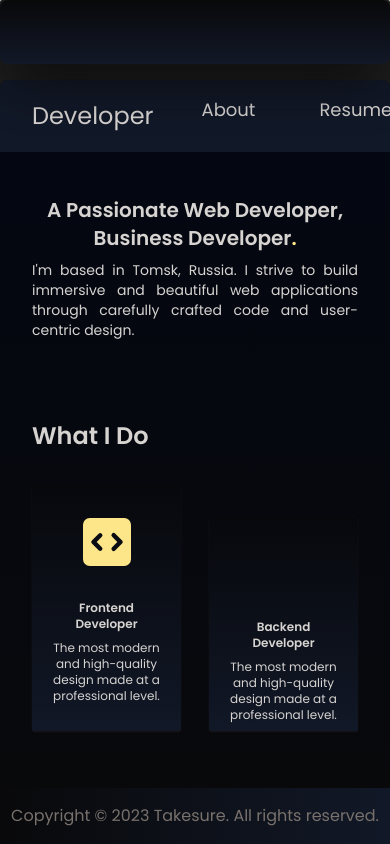
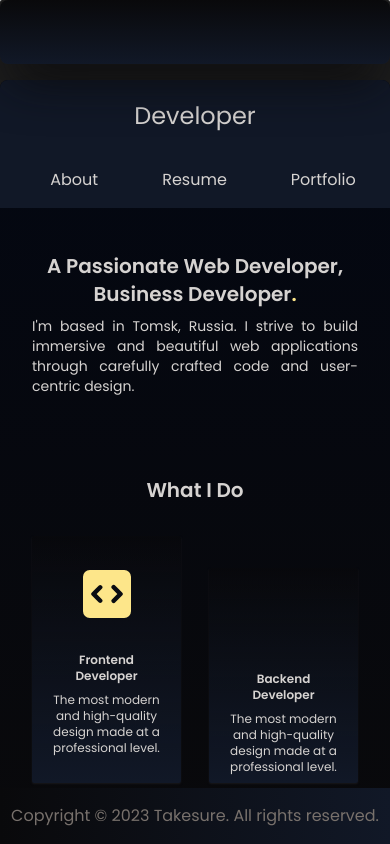
Before and after one commit to MamvotaTake/takesure, a React (Vite) app: page / in a window 390 px wide. Built offline with nearby package versions, Linux system fonts and the light colour scheme; some icons are missing.

Commit message:
responsive

```diff
--- a/src/components/MainLink.tsx
+++ b/src/components/MainLink.tsx
@@ -3,9 +3,9 @@ import {NavLink} from "react-router-dom";
 export const MainLink = () => {
     return (
         <>
-            <ul className='flex md:justify-between bg-gray-900 text-stone-300 space-x-4'>
-                <div className='text-2xl px-8 py-5'>Developer</div>
-                <div className={`flex text-lg space-x-16 md:space-x-16 justify-between md:px-8 py-4 rounded-br-lg rounded-bl-lg  transition-all duration-700 cursor-pointer`}>
+            <ul className='flex flex-col md:flex-row md:justify-between bg-gray-900 text-stone-300 space-x-4'>
+                <div className='text-2xl md:text-left text-center px-8 py-5'>Developer</div>
+                <div className={`flex md:text-lg space-x-16 md:space-x-16 md:justify-between justify-center  md:px-8 py-4 rounded-br-lg rounded-bl-lg  transition-all duration-700 cursor-pointer`}>
                     <li>
                         <NavLink to="/">About</NavLink>
                     </li>
--- a/src/features/about/About.tsx
+++ b/src/features/about/About.tsx
@@ -69,7 +69,7 @@ export const About = () => {
 
             </div>
             <div className='flex flex-col gap-8 '>
-                <h1 className='text-2xl font-bold mt-12'>What I Do</h1>
+                <h1 className='text-center md:text-left text-xl md:text-2xl font-bold mt-12'>What I Do</h1>
                 <div className='grid grid-cols-2 gap-7 space-y-8'>
                     {whatIdo.map((ido) => (
                         <WhatIDo
```
